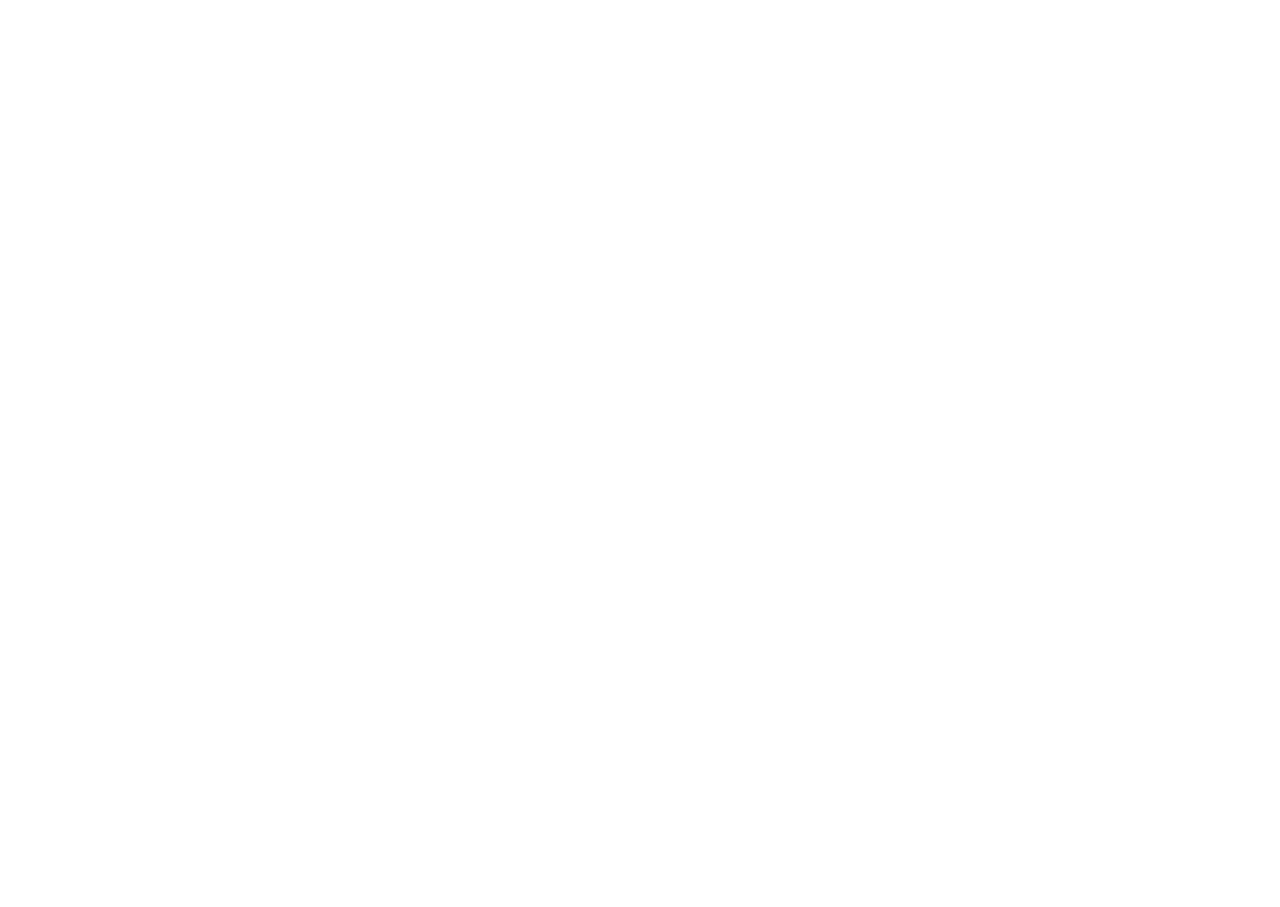
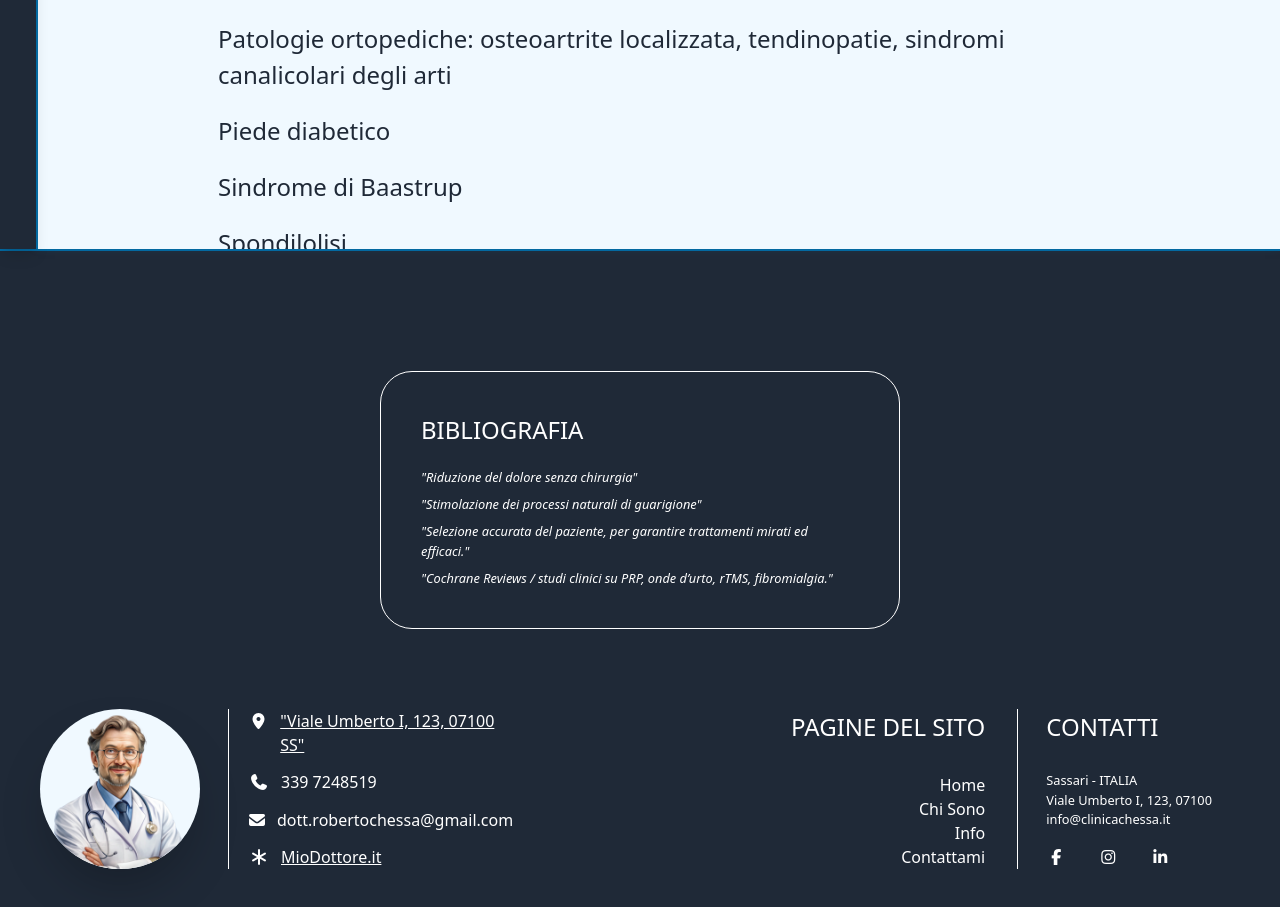
Before and after one commit to CarloDettori/heal-terapy-fe, a React (Vite) app: page /info/8 in a window 1280 px wide. Before the commit this address had no page. Shown: the part 551-1458 px from the top of the page. Before the commit the page ends 800 px from the top, so only its background shows below. Built offline with nearby package versions, Linux system fonts and the light colour scheme.

Commit message:
aggiunta pagine terapia dolore

```diff
--- a/src/App.jsx
+++ b/src/App.jsx
@@ -24,7 +24,8 @@
 import OzonoStoryPage from "./pages/infoPages/OzonoPages/OzonoStoryPage.jsx";
 import OzonoPeoplePage from "./pages/infoPages/OzonoPages/OzonoPeoplePage.jsx";
 import OzonoAskPage from "./pages/infoPages/OzonoPages/OzonoAskPage.jsx";
-
+import PatologyPage from "./pages/PatologyPage.jsx";
+import TherapiesPage from "./pages/TherapiesPage.jsx";
 function App() {
 
   return (
@@ -51,6 +52,8 @@
             <Route path="/info/5" element={<FibromialgiaPage />} />
             <Route path="/info/6" element={<RigenerazioneArticolarePage />} />
             <Route path="/info/7" element={<TratMininvasiviPage />} />
+            <Route path="/info/8" element={<PatologyPage />} />
+            <Route path="/info/9" element={<TherapiesPage />} />
             <Route path="/reserve" element={<ReservePage />} />
             <Route path="/success" element={<PaymentSuccesPage />} />
           </Route>
--- a/src/components/common/BreathingSphereComponent.jsx
+++ b/src/components/common/BreathingSphereComponent.jsx
@@ -70,8 +70,8 @@
     ];
 
     const painLinks = [
-        { id: 3, title: "Scrambler Therapy", link: "/info/4" },
-        { id: 5, title: "Fibromialgia", link: "/info/5" },
+        { id: 4, title: "Patologie Trattate", link: "/info/8" },
+        { id: 3, title: "Le Tecniche", link: "/info/9" },
     ];
 
     function scrollTo(target) {
--- /dev/null
+++ b/src/pages/PatologyPage.jsx
@@ -0,0 +1,65 @@
+
+export default function PatologyPage() {
+
+    const pathology = [
+        "Fibromialgia",
+        "Ischemie degli arti",
+        "Malattie infettive cutanee acute o croniche causate da batteri, virus e funghi",
+        "Neuropatia causata dalla chemioterapia",
+        "Patologie ortopediche: osteoartrite localizzata, tendinopatie, sindromi canalicolari degli arti",
+        "Piede diabetico",
+        "Sindrome di Baastrup",
+        "Spondilolisi",
+        "Spondilolistesi",
+        "Stenosi canalare",
+        "Ulcere cutanee e ustioni",
+        "Mielopatia spondilogena",
+        "Articolazione Temporo Mandibolare (ATM)",
+        "Impieghi con Evidenza di tipo C",
+        "Basata su opinioni di esperti senza valutazioni critiche esplicite, case report, fisiologia, ricerche di laboratorio, epidemiologia descrittiva. 13,103-132-137-139-140-141-143-146-148, 256-265",
+        "Asma bronchiale",
+        "Astenia correlata al cancro. L’ozonoterapia, associata alla terapia convenzionale, può diminuire gli effetti collaterali della terapia oncologica, accelerare e migliorare i risultati. Pertanto, l’ossigeno-ozono è da considerarsi terapia di supporto. Inoltre ai dosaggi impiegati nella terapia infiltrativa l’ozono non può indurre mutazioni oncogene",
+        "Demenza senile, M. Alzheimer",
+        "Endometriosi e patologie croniche ginecologiche",
+        "Malattia infiammatoria cronica dell’intestino",
+        "Malattie autoimmuni: sclerosi multipla, artrite reumatoide, malattie infiammatorie croniche intestinali, sindrome di Raynaud",
+        "Malattie del fegato: epatite A, B, C",
+        "Malattie polmonari quali enfisema, fibrosi polmonare, sindrome da distress respiratorio acuto, BPCO",
+        "Morbo di Parkinson",
+        "Oftalmologia: retinopatia diabetica, degenerazione maculare senile, retinite pigmentosa, glaucoma cronico, maculopatia secca",
+        "Panniculopatia edemato-fibrosa (cellulite)",
+        "Patologie interessanti le Tube di Eustachio",
+        "Sclerosi Laterale Amiotrofica (SLA)",
+        "Sclerosi Multipla",
+        "Sepsi grave e disfunzione multi organo",
+        "Sindrome da fatica cronica",
+    ]
+
+
+
+    return (
+        <section>
+
+            <h1 className="text-center text-page-size font-bold mb-20 mt-30">PATOLOGIE TRATTATE IN TERAPIA DEL DOLORE</h1>
+
+            <div className="flex flex-col gap-5 m-20  p-20">
+                {
+                    pathology.map((pat, index) => {
+                        return (
+
+                            <h1 key={index + 1}>{pat}</h1>
+
+                        )
+
+
+                    })
+                }
+            </div>
+
+            <h1 className="text-center text-(--dark-theme) font-bold p-30">“Curare il dolore non significa solo eliminarlo,<br />ma ristabilire l’equilibrio del corpo e permettere alla persona di tornare a vivere in piena autonomia.<br />La scienza moderna ci offre strumenti innovativil’obiettivo è usarli con rigore, esperienza e umanità.”</h1>
+
+
+
+        </section>
+    )
+}
--- /dev/null
+++ b/src/pages/TherapiesPage.jsx
@@ -0,0 +1,82 @@
+import { Link } from "react-router-dom"
+
+export default function TherapiesPage() {
+
+
+    const infos = [
+
+        {
+            id: 1,
+            title: "Ozonoterapia",
+            subtitle: "La storia e l’innovazione",
+            img: "/ozone.png",
+            lists: "",
+            description: "L’ozonoterapia utilizza una miscela di ossigeno e ozono con finalità terapeutiche, in particolare per dolori articolari, lombalgie e patologie infiammatorie. Uno dei massimi studiosi italiani del settore, Velio Bocci, ha contribuito a definirne le basi scientifiche, evidenziando il ruolo antinfiammatorio e modulatore dell’ozono. Oggi l’ozonoterapia rappresenta un supporto sicuro e versatile, applicabile in ambito ambulatoriale e privo di incisioni chirurgiche."
+
+        },
+        {
+            id: 2,
+            title: "Scrambler Therapy (Calmare®)",
+            subtitle: "calmare il dolore neuropatico",
+            img: "/scrumbler.png",
+            lists: "",
+            description: "La Scrambler Therapy, conosciuta anche come Calmare®, è una tecnologia non invasiva che invia segnali elettrici “non dolorosi” al sistema nervoso, rimodulando la percezione del dolore. È particolarmente indicata per il trattamento del fuoco di Sant’Antonio e di altre neuropatie croniche. Negli Stati Uniti è riconosciuta come metodo efficace e sicuro da numerosi centri universitari(es.Johns Hopkins, Cleveland Clinic)."
+
+        },
+    ]
+
+
+    return (
+        <section>
+
+            <h1 className="text-center text-page-size font-bold mb-20 mt-30">TECNICHE UTILIZZATE IN THERAPIA DEL DOLORE</h1>
+
+            <div className="flex flex-wrap justify-center my-20 mt-0 p-10 gap-10">
+
+                {infos.map((info) => {
+
+                    return (
+
+                        <Link to={`/info/${info.id}`} key={info.id} className="border-dark-theme p-10 flex flex-col gap-5 p-10 rounded-4xl bg-white max-w-100 hover:scale-102">
+                            <img className="max-w-50 mx-auto" src={info.img} alt="info-img" />
+                            <div className="flex flex-col gap-5">
+                                <div className="flex flex-col gap-3">
+                                    <h1>{info.title}</h1>
+                                    <h2>{info.subtitle}</h2>
+                                </div>
+                                {info.description ? <p>{info.description}</p> : ""}
+                                {info.lists ?
+                                    <ul className="flex flex-col gap-3">
+
+
+                                        {info.lists.map((li) => {
+
+                                            return (
+                                                <li key={li.title}>
+                                                    <h2>{li.title}</h2>
+                                                    <p>{li.description}</p>
+                                                </li>
+                                            )
+
+                                        })}
+
+                                    </ul>
+                                    :
+                                    ""
+                                }
+                            </div>
+                        </Link>
+
+                    )
+
+                })}
+
+            </div>
+
+            <h1 className="text-center text-(--dark-theme) font-bold p-30">“Curare il dolore non significa solo eliminarlo,<br />ma ristabilire l’equilibrio del corpo e permettere alla persona di tornare a vivere in piena autonomia.<br />La scienza moderna ci offre strumenti innovativil’obiettivo è usarli con rigore, esperienza e umanità.”</h1>
+
+
+
+        </section>
+    )
+}
```
